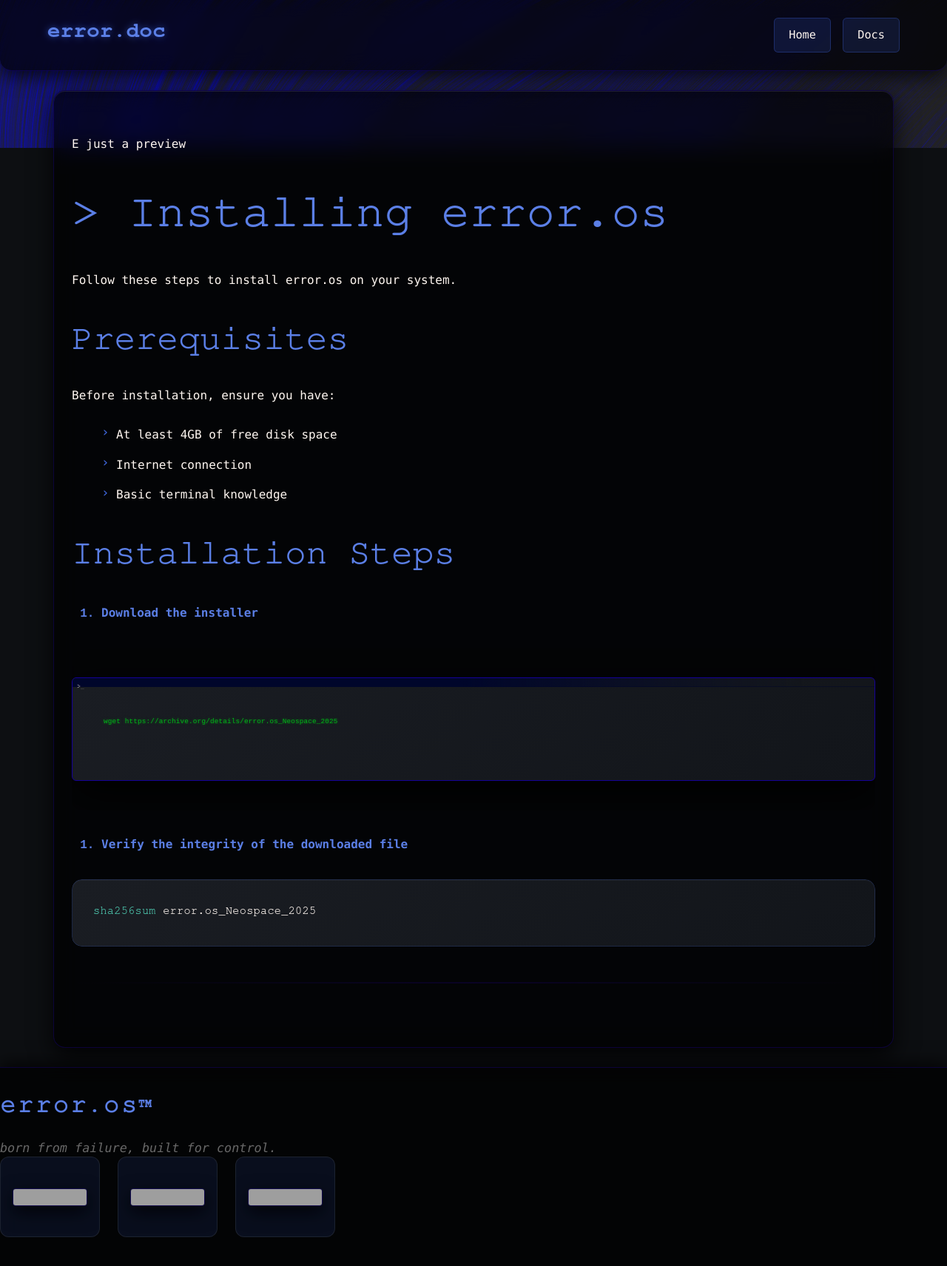
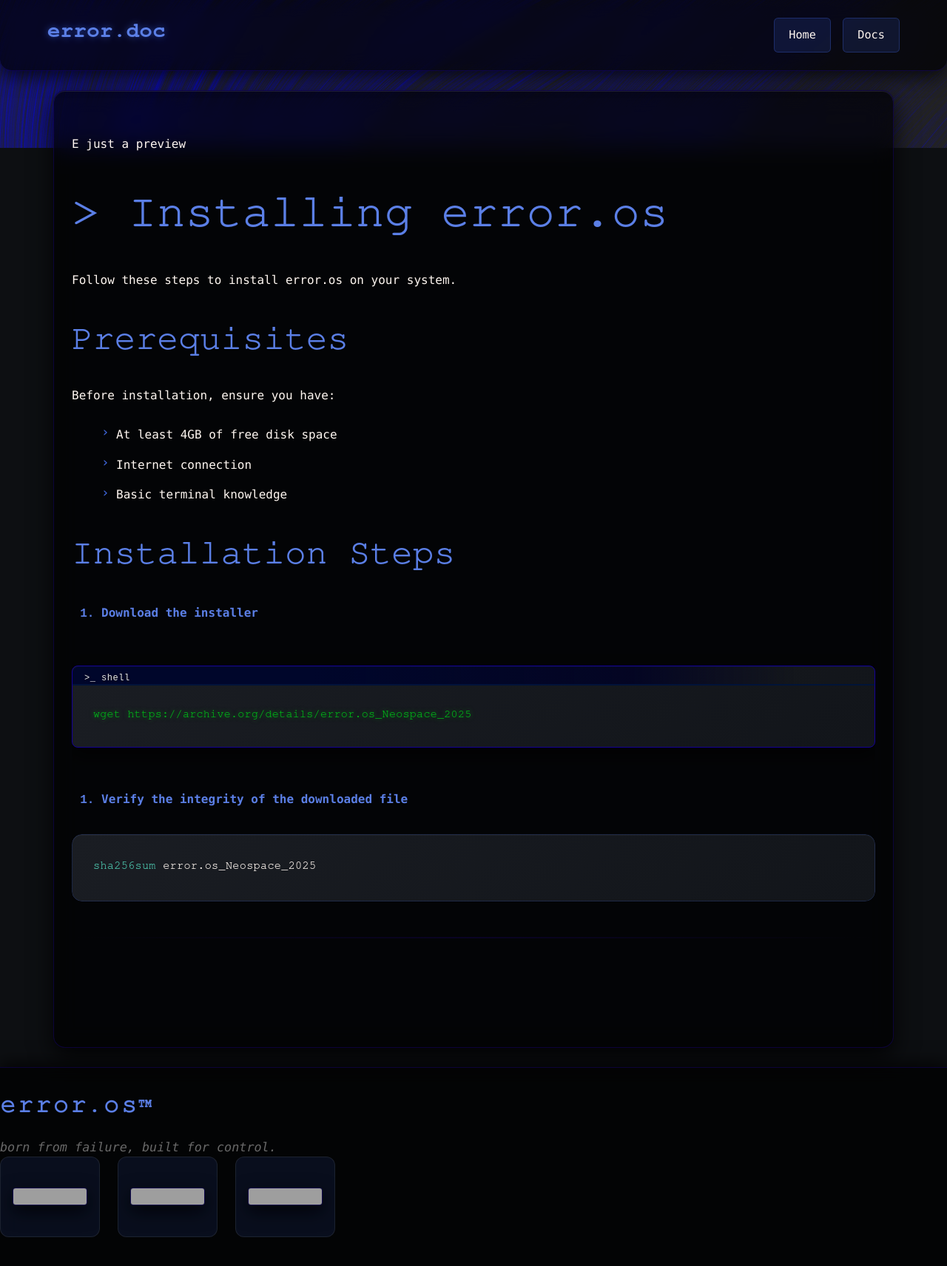
Before and after one commit to zynomon/error.doc, a Jekyll site: the page built from docs/000/index.md, in a window 1280 px wide. Shown: the top 1712 px of the page at 74% size. Built offline with Jekyll 4.4.1, drawn with Linux system fonts in a browser that asks for light colours; nearby versions of some CDN libraries; grey boxes are pictures that could not be loaded.

Commit message:
Update style.css

```diff
--- a/assets/css/style.css
+++ b/assets/css/style.css
@@ -440,74 +440,79 @@
 }
 /* TERM TRUE */
 pre[data-terminal="true"] {
-    background: radial-gradient(ellipse 50% at center, #1d1d1d 0%, #000 100%);
-    border: 1px solid #140097;
-    border-radius: 6px;
-    padding: 35px 25px 25px !important;
-    margin: 2.5rem 0 !important;
-    min-height: 140px;
-    position: relative;
-    box-shadow: 0 20px 60px rgba(0, 0, 0, 0.9);
+    border-radius: 8px !important;
+    padding: 48px 28px 28px !important;
+    margin: 1.5rem 0 !important;
+    position: relative !important;
+    border: 1px solid #140097 !important;
+    background: radial-gradient(ellipse 120px at center, #1d1d1d 0%, #000 100%);
     font-family: "OCR A Extended", monospace !important;
 }
 
 pre[data-terminal="true"]::before {
     content: "";
-    position: absolute;
+    position: absolute !important;
     top: 0;
     left: 0;
     right: 0;
-    height: 11px;
+    height: 24px !important;
     background: linear-gradient(
         90deg,
-        rgba(0, 6, 43, 1) 48%,
-        rgba(0, 1, 37, 0) 91%
+        rgba(0, 6, 43, 1) 30%,
+        rgba(0, 1, 37, 0.8) 70%,
+        rgba(0, 1, 37, 0) 90%
     );
-    border-radius: 0.7px 0.7px 0 0;
-    border-bottom: 1px solid rgba(0, 6, 43, 0.5);
+    border-radius: 8px 8px 0 0 !important;
+    border-bottom: 2px solid rgba(0, 20, 60, 0.9);
+    box-shadow: inset 0 1px 0 rgba(10, 20, 50, 0.6);
 }
 
 pre[data-terminal="true"]::after {
-    content: ">_";
-    position: absolute;
-    top: 5px;
-    left: 6px;
-    background: linear-gradient(90deg, #ededed 0%, #5c5c5c 51%);
-    -webkit-background-clip: text;
-    background-clip: text;
-    -webkit-text-fill-color: transparent;
-    font-size: 8px;
-    font-family: "OCR A Extended", monospace;
-    transform: scale(0.96, 1.04);
-    letter-spacing: 0.3px;
+    content: ">_ shell" !important;
+    position: absolute !important;
+    top: 6px !important;
+    left: 16px !important;
+    color: #e8e8e8 !important;
+    font-size: 12px !important;
+    letter-spacing: 0.5px;
+    text-shadow: 0 1px 3px rgba(0, 0, 0, 0.8);
+    font-weight: 500;
 }
 
 pre[data-terminal="true"] code {
     color: #00b418 !important;
-    font-size: 9.6px !important;
-    font-family: "OCR A Extended", monospace !important;
-    line-height: 1.65;
-    text-shadow: 0 0 4px rgba(0, 180, 24, 0.5);
-    transform: scale(0.967, 1.034);
-    position: relative;
-    top: 16px;
-    stroke: #140097;
-    stroke-width: 0.03px;
+    font-size: 15px !important;
+    line-height: 1.65 !important;
+    padding-top: 8px !important;
+    text-shadow: 0 0 6px rgba(0, 180, 24, 0.6);
 }
 
 pre[data-terminal="true"] .copy-button {
     top: 6px !important;
-    right: 6px !important;
-    width: 32px !important;
-    height: 20px !important;
-    background: rgba(0, 180, 24, 0.15) !important;
-    border-color: rgba(0, 180, 24, 0.35) !important;
+    right: 12px !important;
+    width: 38px !important;
+    height: 22px !important;
+    padding: 0 !important;
+    background: rgba(0, 180, 24, 0.2) !important;
+    border: 1px solid rgba(0, 180, 24, 0.5) !important;
+    border-radius: 10px !important;
+    transition: all 0.25s ease !important;
 }
 
 pre[data-terminal="true"] .copy-button svg {
-    width: 10px !important;
-    height: 10px !important;
-    color: #00b418 !important;
+    width: 12px !important;
+    height: 12px !important;
+    stroke-width: 2 !important;
+    stroke: #00b418 !important;
+    transition: all 0.25s ease !important;
+}
+
+pre[data-terminal="true"] .copy-button.copied {
+    background: rgba(0, 255, 65, 0.3) !important;
+}
+
+pre[data-terminal="true"] .copy-button.copied svg {
+    stroke: #00ff41 !important;
 }
 
 /* CP BTN */
```
